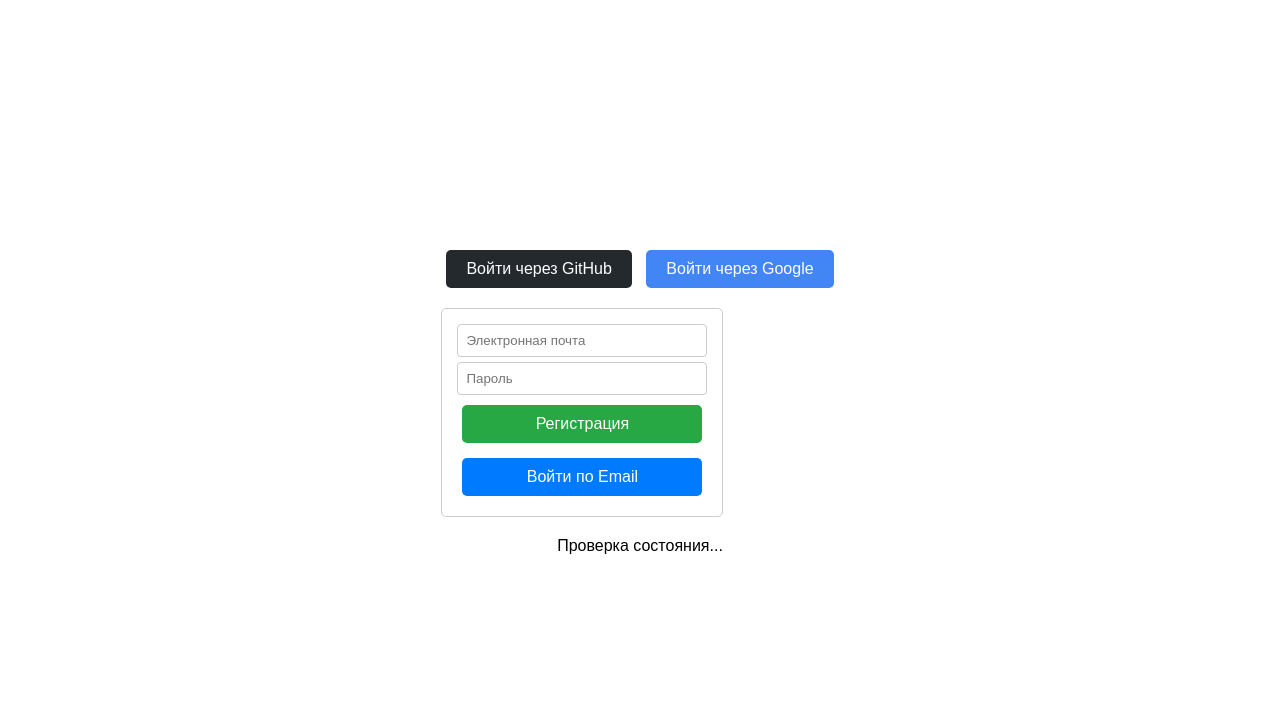
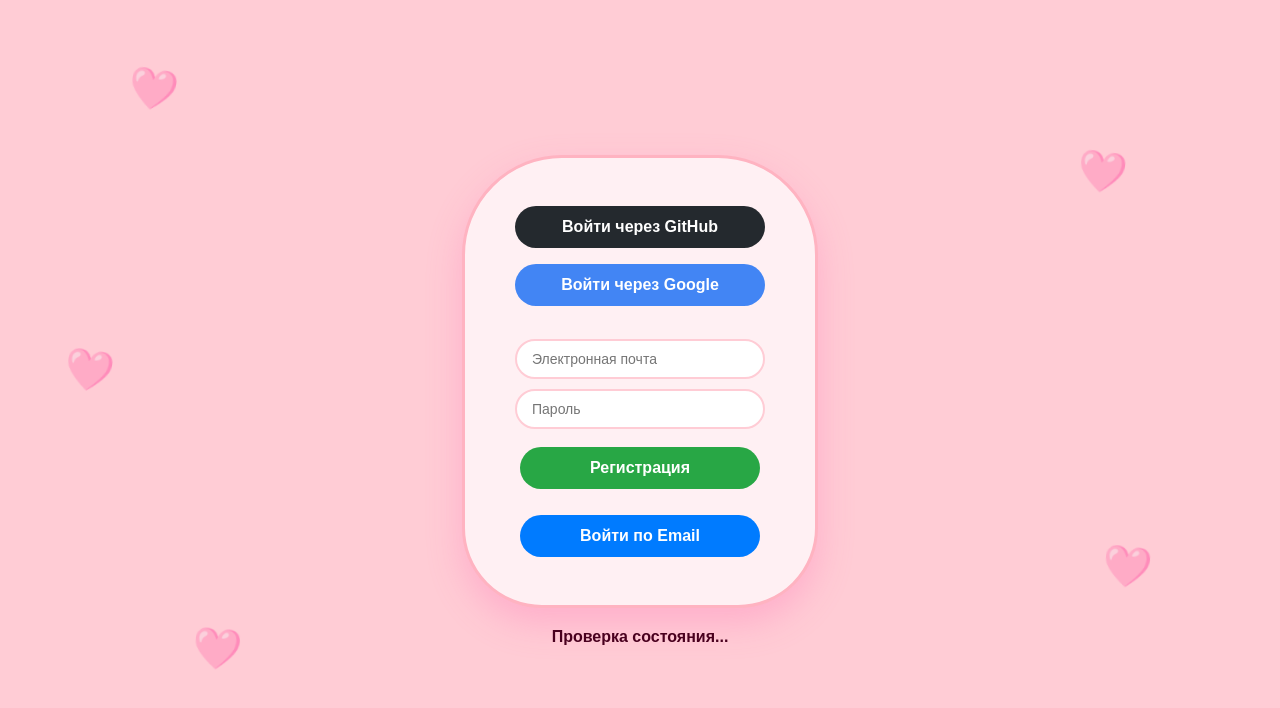
Before and after one commit to Valeriya00q/Valeriya00q.github.io, a plain HTML site: page firebase.html in a window 1280 px wide. Drawn offline with Linux system fonts and the light colour scheme; no server answers.

Commit message:
Update firebase.html

```diff
--- a/firebase.html
+++ b/firebase.html
@@ -5,18 +5,99 @@
   <meta name="viewport" content="width=device-width, initial-scale=1.0">
   <title>GitHub, Google & Email Auth</title>
   <style>
-    body { font-family: Arial, sans-serif; display: flex; flex-direction: column; align-items: center; justify-content: center; min-height: 100vh; margin: 0; }
-    button { padding: 10px 20px; font-size: 16px; cursor: pointer; border: none; border-radius: 5px; margin: 5px; }
-    #login-btn { background-color: #24292e; color: white; }
-    #google-btn { background-color: #4285F4; color: white; }
-    #logout-btn { background-color: #d73a49; color: white; display: none; }
-    #user-info { margin-top: 20px; text-align: center; }
-    .avatar { width: 100px; border-radius: 50%; margin-top: 10px; border: 2px solid #24292e; }
-    .email-box { margin-top: 15px; border: 1px solid #ccc; padding: 15px; border-radius: 5px; display: flex; flex-direction: column; gap: 5px; width: 250px; }
-    input { padding: 8px; border: 1px solid #ccc; border-radius: 4px; }
+    body {
+      font-family: Arial, sans-serif;
+      display: flex;
+      flex-direction: column;
+      align-items: center;
+      justify-content: center;
+      min-height: 100vh;
+      margin: 0;
+      background-color: #ffccd5; /* Более темный розовый фон */
+      position: relative;
+      overflow: hidden;
+    }
+
+    /* Эмодзи на фоне */
+    .bg-emoji {
+      position: absolute;
+      font-size: 2.5rem;
+      user-select: none;
+      z-index: 0;
+      opacity: 0.6;
+      animation: float 6s ease-in-out infinite alternate;
+    }
+
+    @keyframes float {
+      0% { transform: translateY(0px) rotate(0deg); }
+      100% { transform: translateY(-15px) rotate(10deg); }
+    }
+
+    /* Форма в виде нежного розового облака */
+    #auth-container {
+      background-color: #fff0f3; /* Очень нежное розовое облако */
+      padding: 40px 50px;
+      border-radius: 100px 100px 80px 80px; /* Форма облака */
+      box-shadow: 0 15px 35px rgba(255, 105, 180, 0.3);
+      display: flex;
+      flex-direction: column;
+      align-items: center;
+      z-index: 1;
+      border: 3px solid #ffb3c1;
+    }
+
+    button {
+      padding: 12px 20px;
+      font-size: 16px;
+      cursor: pointer;
+      border: none;
+      border-radius: 25px; /* Скругленные кнопки */
+      margin: 8px 5px;
+      transition: transform 0.2s, opacity 0.2s;
+      font-weight: bold;
+    }
+    button:hover {
+      transform: scale(1.05);
+      opacity: 0.9;
+    }
+
+    #login-btn { background-color: #24292e; color: white; width: 100%; }
+    #google-btn { background-color: #4285F4; color: white; width: 100%; }
+    #logout-btn { background-color: #d73a49; color: white; display: none; border-radius: 25px; z-index: 1; }
+
+    #user-info { margin-top: 20px; text-align: center; z-index: 1; color: #4a001f; font-weight: bold; }
+    .avatar { width: 100px; border-radius: 50%; margin-top: 10px; border: 3px solid #ffccd5; }
+
+    .email-box {
+      margin-top: 15px;
+      padding: 10px 0 0 0;
+      display: flex;
+      flex-direction: column;
+      gap: 10px;
+      width: 250px;
+    }
+
+    input {
+      padding: 10px 15px;
+      border: 2px solid #ffccd5;
+      border-radius: 20px;
+      outline: none;
+      font-size: 14px;
+      background-color: #fff;
+    }
+    input:focus {
+      border-color: #ff85a1;
+    }
   </style>
 </head>
 <body>
+
+  <!-- Фоновые эмодзи -->
+  <div class="bg-emoji" style="top: 10%; left: 10%; animation-delay: 0s;">🩷</div>
+  <div class="bg-emoji" style="top: 20%; right: 12%; animation-delay: 1s;">🩷</div>
+  <div class="bg-emoji" style="bottom: 15%; left: 15%; animation-delay: 2s;">🩷</div>
+  <div class="bg-emoji" style="bottom: 25%; right: 10%; animation-delay: 1.5s;">🩷</div>
+  <div class="bg-emoji" style="top: 45%; left: 5%; animation-delay: 0.5s;">🩷</div>
 
   <div id="auth-container">
     <button id="login-btn">Войти через GitHub</button>
@@ -82,7 +163,7 @@
           <img class="avatar" src="${user.photoURL || 'https://placehold.co/100'}" alt="Аватар">
         `;
       } else {
-        authContainer.style.display = 'block';
+        authContainer.style.display = 'flex';
         logoutBtn.style.display = 'none';
         userInfoDiv.innerHTML = '<p>Вы не авторизованы. Пожалуйста, войдите.</p>';
       }
```
